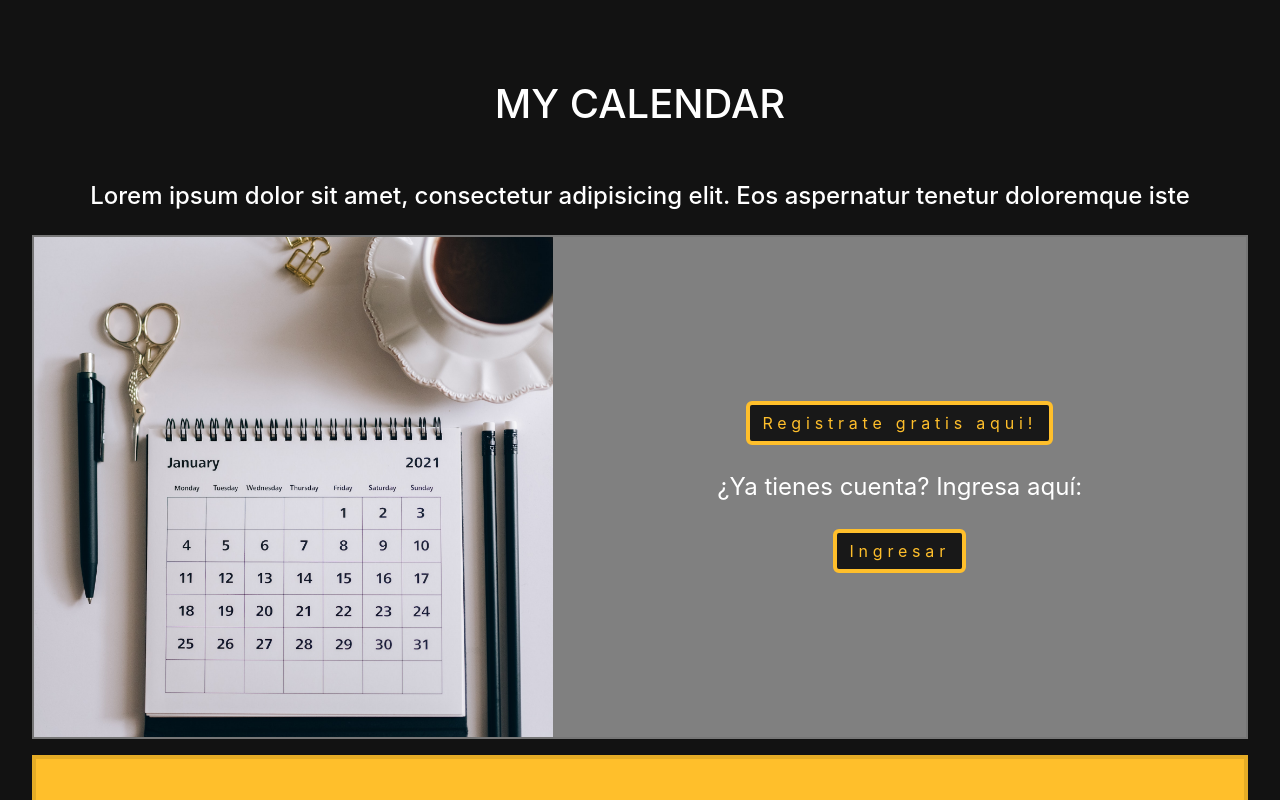
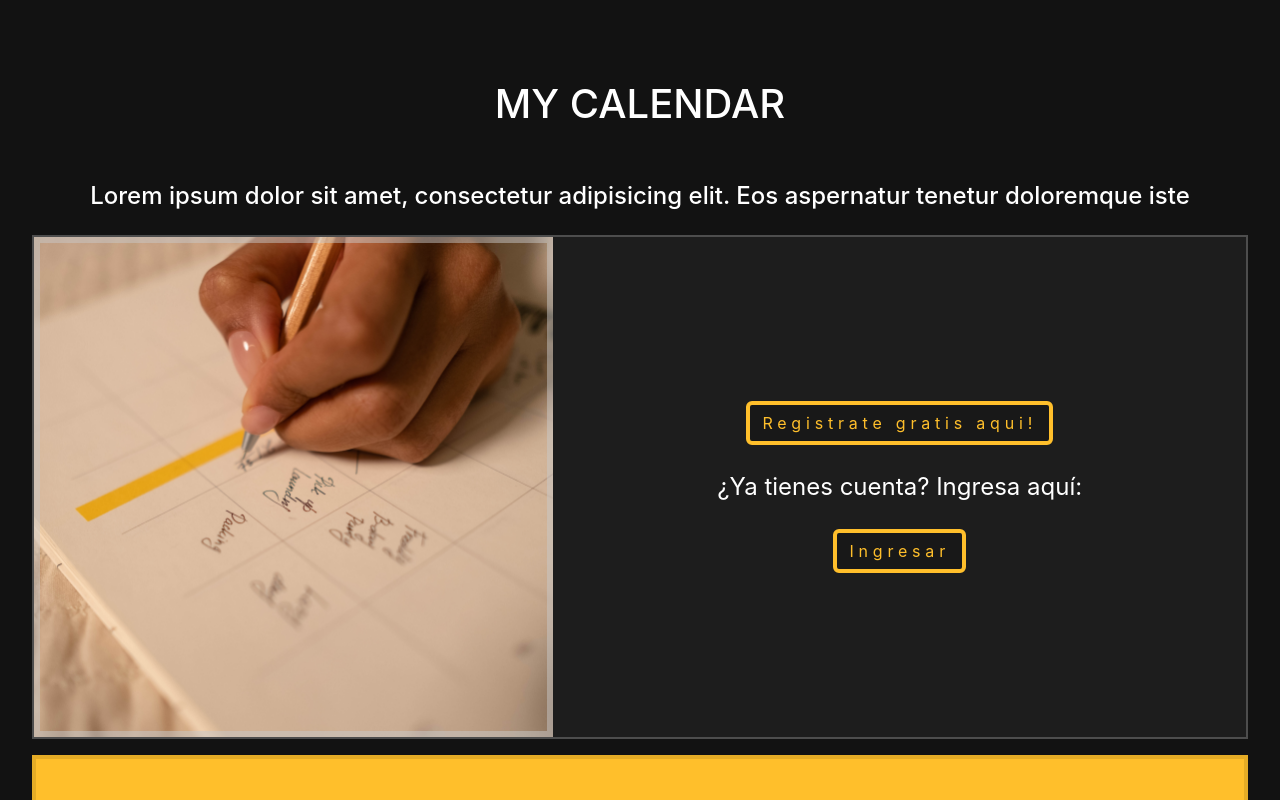
Before and after one commit to SantiagoTonin/CalendarFront, a React (Create React App) app: page / in a window 1280 px wide. Shown: the top 800 px of the page. Built offline with nearby package versions, Linux system fonts and the light colour scheme.

Commit message:
diseño visual modificado

```diff
--- a/src/components/landingPage/landing.css
+++ b/src/components/landingPage/landing.css
@@ -22,16 +22,18 @@
   grid-template-columns: 1.5fr 2fr;
   grid-template-rows: 500px;
   text-align: center;
-  background-color: grey;
-  border: 2px solid rgb(118, 118, 118);
+  /* background-color: grey; */
+  background-color: rgb(29, 29, 29);
+  border: 2px solid rgb(77, 77, 77);
   font-size: x-large;
 }
 
 .loginLanding {
-  background-image: url(../../assets/images/landing/calendarImage.jpg);
+  background-image: url(../../assets/images/landing/calendar.jpg);
   background-repeat: no-repeat;
   background-size: cover;
   background-position: center;
+  box-shadow: inset 0px 0px 0px 6px #c8c8c87d;
 }
 
 .loginBtnContainer {
```
Also changed, not shown: src/assets/images/landing/calendar.jpg (added).
